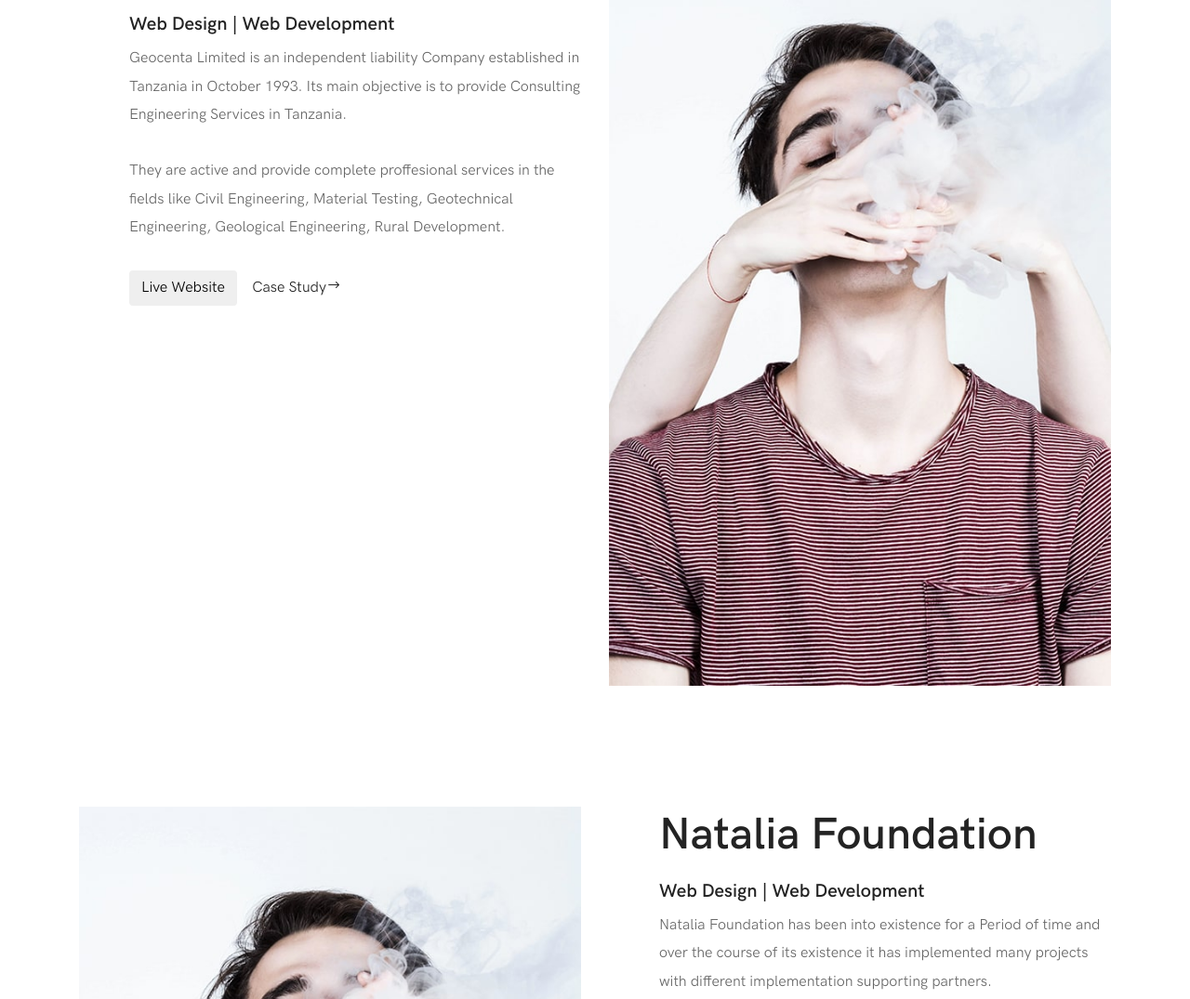
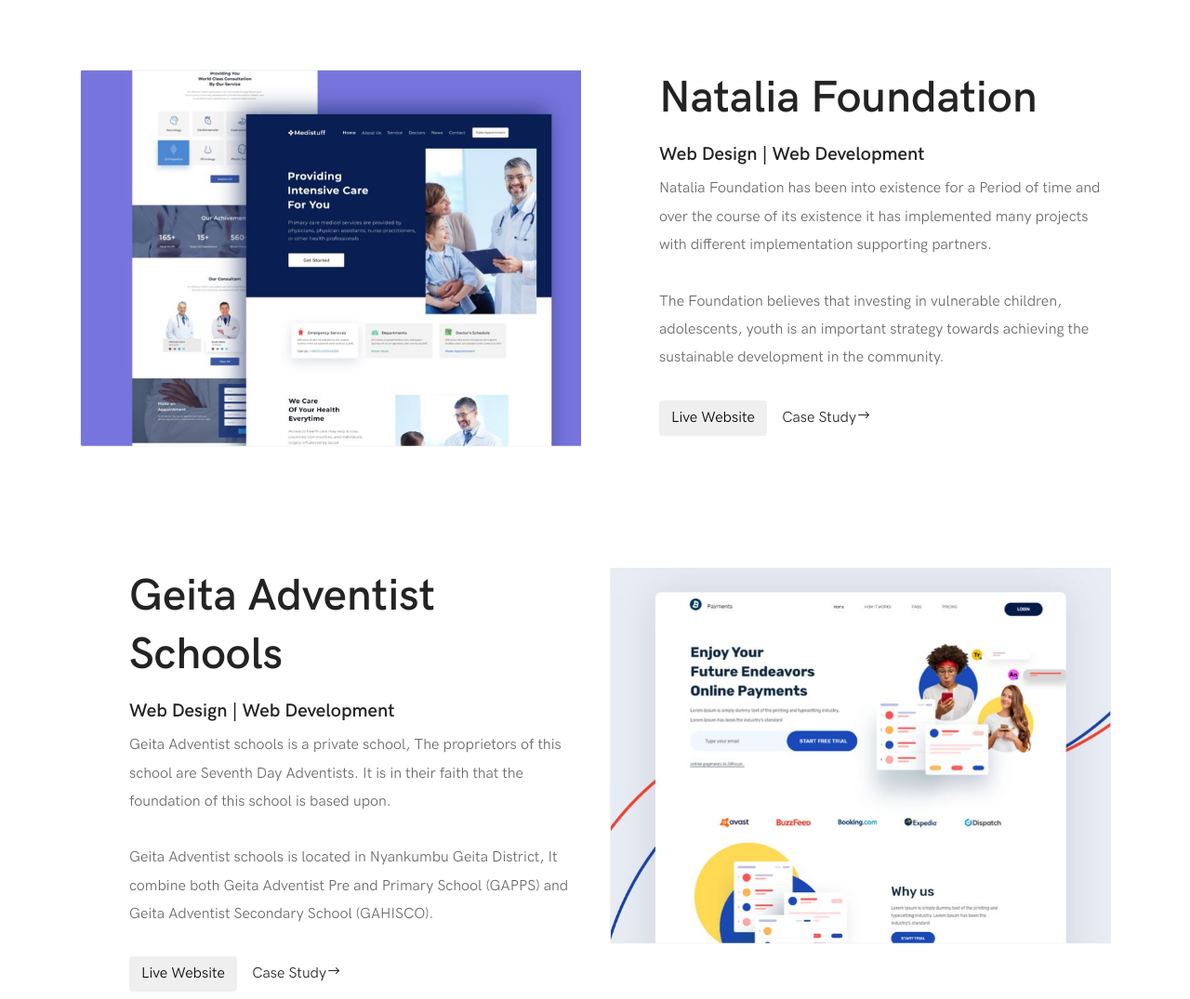
Before and after one commit to AhmadHJabu/Ahmad, a website: page projects.html in a window 1280 px wide. Shown: the part 1348-2423 px from the top of the page at 93% size. Drawn offline with Linux system fonts and the light colour scheme.

Commit message:
change project images

```diff
--- a/projects.html
+++ b/projects.html
@@ -100,7 +100,7 @@
      <div class="col-md-6">
     <div class="about-us-thumbnail mb-50 wow fadeInUp" data-wow-delay="400ms">
       <span class="line"></span>
-      <img src="./img/bg-img/17.jpg" alt="">
+      <img src="./img/capture/Capture3.PNG" alt="">
       <span class="line2"></span>
     </div>
   </div>
@@ -134,7 +134,7 @@
 <div class="col-md-6">
   <div class="about-us-thumbnail mb-50 wow fadeInUp" data-wow-delay="400ms">
     <span class="line"></span>
-    <img src="./img/bg-img/17.jpg" alt="">
+    <img src="./img/capture/Capture.PNG" alt="">
     <span class="line2"></span>
   </div>
 </div>
@@ -146,7 +146,7 @@
    <div class="col-md-6">
   <div class="about-us-thumbnail mb-50 wow fadeInUp" data-wow-delay="400ms">
     <span class="line"></span>
-    <img src="./img/bg-img/17.jpg" alt="">
+    <img src="./img/capture/Capture4.PNG" alt="">
     <span class="line2"></span>
   </div>
 </div>
@@ -179,7 +179,7 @@
 <div class="col-md-6">
   <div class="about-us-thumbnail mb-50 wow fadeInUp" data-wow-delay="400ms">
     <span class="line"></span>
-    <img src="./img/bg-img/17.jpg" alt="">
+    <img src="./img/capture/Capture6.PNG" alt="">
     <span class="line2"></span>
   </div>
 </div>
@@ -191,7 +191,7 @@
    <div class="col-md-6">
   <div class="about-us-thumbnail mb-50 wow fadeInUp" data-wow-delay="400ms">
     <span class="line"></span>
-    <img src="./img/bg-img/17.jpg" alt="">
+    <img src="./img/capture/Capture7.PNG" alt="">
     <span class="line2"></span>
   </div>
 </div>
@@ -224,7 +224,7 @@
 <div class="col-md-6">
   <div class="about-us-thumbnail mb-50 wow fadeInUp" data-wow-delay="400ms">
     <span class="line"></span>
-    <img src="./img/bg-img/17.jpg" alt="">
+    <img src="./img/capture/Capture.PNG" alt="">
     <span class="line2"></span>
   </div>
 </div>
```
Also changed, not shown: index.html (+4 -4 lines).
